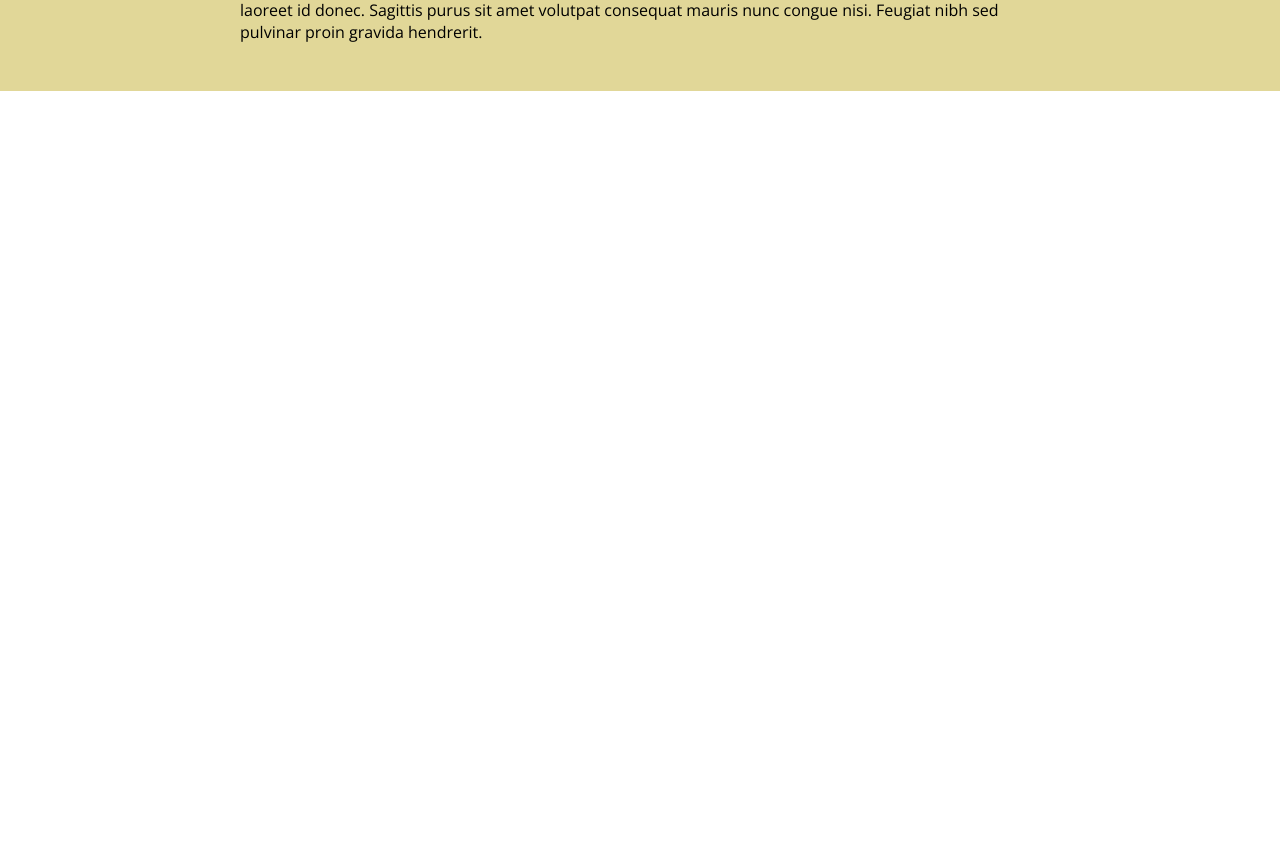
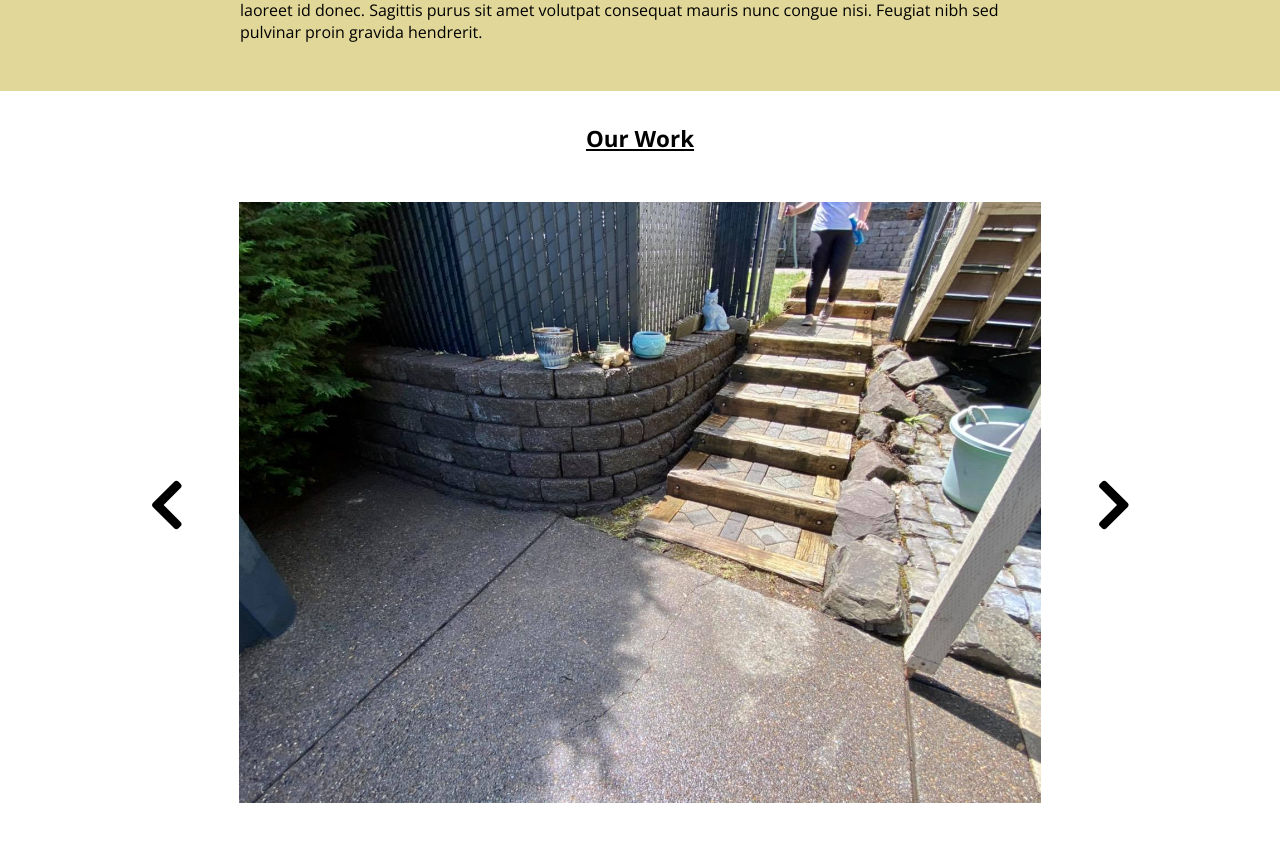
Before and after one commit to CalebJamesStevens/combat-pressure-worx, a React (Create React App) app: page / in a window 1280 px wide. Shown: the part 586-1428 px from the top of the page. Before the commit the page ends 800 px from the top, so only its background shows below. Built offline with nearby package versions, Linux system fonts and the light colour scheme.

Commit message:
Created out work section

```diff
--- a/src/App.css
+++ b/src/App.css
@@ -3,6 +3,10 @@
 body {
     font-family: 'Open Sans', sans-serif;
     margin: 0;
+}
+
+img {
+    max-width: 100%;
 }
 
 :root {
@@ -17,7 +21,7 @@ a {
 
 .react-icon {
     width: calc(var(--icon-size) * 1rem);
-    height: auto;
+    height: calc(var(--icon-size) * 1rem);
 }
 
 /*MOUSE OVER EVENTS*/
@@ -186,3 +190,33 @@ a {
     margin: 2rem;
     max-width: 50rem;
 }
+
+/* Our Work Section*/
+
+.our-work-container {
+    margin-block: 2rem;
+    display: flex;
+    flex-direction: column;
+    justify-content: center;
+    align-items: center;
+}
+
+.our-work-header {
+    font-weight: 700;
+    font-size: 1.4rem;
+    text-decoration: underline;
+}
+
+.work-image-carousel-container {
+    display: flex;
+    align-items: center;
+    margin-block: 3rem;
+}
+
+.work-images-container {
+    max-width: 900px;
+}
+
+.carousel-sliders {
+    margin-inline: clamp(1rem, 5%, 5rem);
+}
--- a/src/App.js
+++ b/src/App.js
@@ -2,6 +2,7 @@ import './App.css';
 import HeaderSection from './components/header-section';
 import NavbarBase from './components/Navbar/navbar-base';
 import OurStory from './components/our-story/our-story';
+import OurWork from './components/our-work/our-work';
 
 function App() {
   return (
@@ -9,6 +10,7 @@ function App() {
       <NavbarBase></NavbarBase>
       <HeaderSection></HeaderSection>
       <OurStory></OurStory>
+      <OurWork></OurWork>
     </div>
   );
 }
--- a/src/components/our-work/our-work.js
+++ b/src/components/our-work/our-work.js
@@ -0,0 +1,18 @@
+import WorkImageCarousel from "./work-image-carousel"
+
+function OurWork() {
+
+
+    return(
+        <>
+        <div className="our-work-container">
+            <div className="our-work-header">
+                Our Work
+            </div>
+            <WorkImageCarousel></WorkImageCarousel>
+        </div>
+        </>
+    )
+}
+
+export default OurWork
--- /dev/null
+++ b/src/components/our-work/work-image-carousel.js
@@ -0,0 +1,29 @@
+import { useEffect, useState } from 'react'
+import { FaChevronLeft, FaChevronRight } from 'react-icons/fa'
+
+
+function WorkImageCarousel() {
+    const after1 = require('../../before-and-after-pics/after1.jpeg')
+    const before1 = require('../../before-and-after-pics/before1.jpeg')
+    const [workPics, setWorkPics] = useState(new Array())
+
+    useEffect(() => {
+        setWorkPics([
+        [after1, before1]
+        ])
+    }, [])
+
+    return (
+        <>
+        <div className="work-image-carousel-container">
+            <FaChevronLeft  className='carousel-sliders react-icon clickable' style={{'--icon-size': '4'}}></FaChevronLeft>
+            <div className="work-images-container">
+                <img className='work-after-pic' src={after1}/>
+            </div>
+            <FaChevronRight  className='carousel-sliders react-icon clickable' style={{'--icon-size': '4'}}></FaChevronRight>
+        </div>
+        </>
+    )
+}
+
+export default WorkImageCarousel
```
Also changed, not shown: src/before-and-after-pics/after1.jpeg (added), src/before-and-after-pics/before1.jpeg (added).
